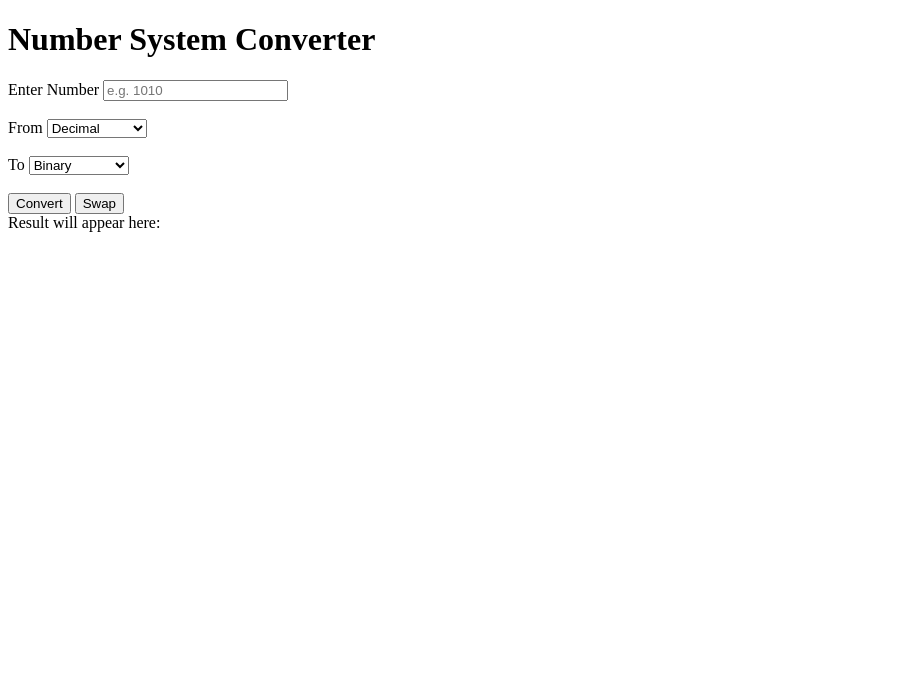
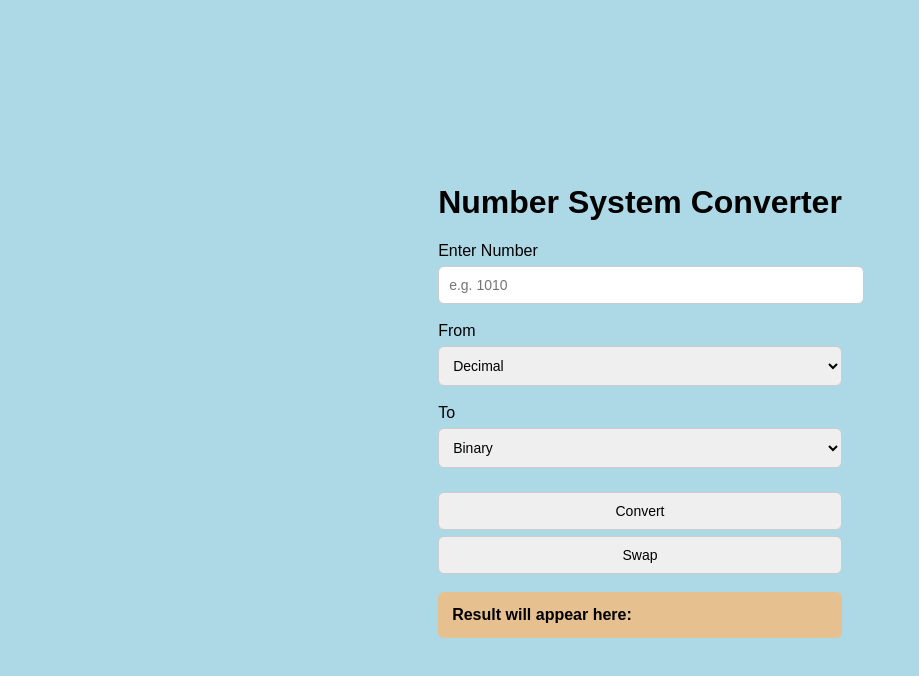
Before and after one commit to justinmark1877-beep/index.html, a plain HTML site: page index.html in a window 1280 px wide. Shown: the whole page, without its empty margins (0-919 px from the left). Drawn offline with Linux system fonts and the light colour scheme.

Commit message:
Update index.html

```diff
--- a/index.html
+++ b/index.html
@@ -4,7 +4,38 @@
 <meta charset="UTF-8" />
 <meta name="viewport" content="width=device-width, initial-scale=1.0" />
 <title>Number System Converter</title>
-<link rel="stylesheet " href="style.css">
+<style>
+    body {
+    font-family: Arial, sans-serif;
+background-color: #f2f6fc;
+margin: 0;
+padding: 0;
+display: flex;
+justify-content: center;
+align-items: center;
+min-height: 100vh;
+background-color:lightblue;
+}
+
+input, select, button {
+width: 100%;
+padding: 10px;
+margin-top: 6px;
+border-radius: 6px;
+border: 1px solid #ccc;
+font-size: 14px;
+}
+
+.result {
+margin-top: 18px;
+padding: 14px;
+background-color: #e6c08f;
+border-radius: 6px;
+font-weight: bold;
+text-align: left;
+color: #000;
+}
+</style>
 </head>
 <body>
 <div class="container">
@@ -81,3 +112,10 @@ const toSelect = document.getElementById('toBase');
 const temp = fromSelect.value;
 fromSelect.value = toSelect.value;
 toSelect.value = temp;
+
+
+document.getElementById('result').textContent = 'Bases swapped. Click Convert.';
+}
+</script>
+</body>
+</html>
```
